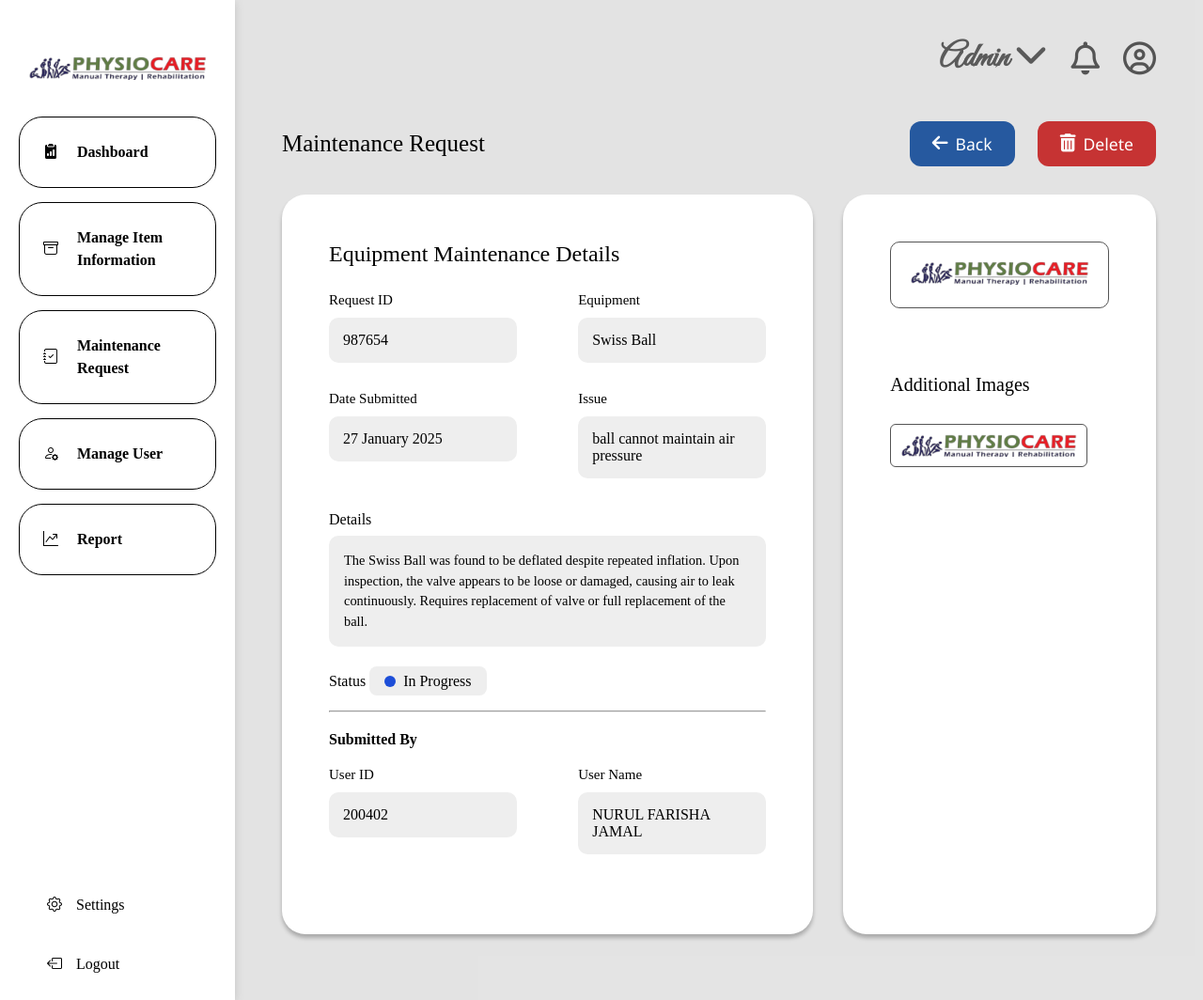
After one commit to muaznn/123, a PHP site: the page made by view maintenance request.html in a window 1280 px wide. The commit adds this page. Shown: the whole page at 94% size. Run offline with PHP 8.4, Linux system fonts and the light colour scheme.

Commit message:
update css and html

```diff
--- a/style.css
+++ b/style.css
@@ -1,6 +1,8 @@
 :root {
   --blue-hover: #72a0c140;
   --dark-blue: #26599f;
+  --grey-bg: #54545429;
+  --grey-txt: #545454;
 }
 
 * {
@@ -12,7 +14,7 @@
 body {
   display: flex;
   height: 100vh;
-  font-family: Arial, sans-serif;
+  font-family: Cardo;
   overflow: hidden;
 }
 
@@ -51,13 +53,13 @@ nav ul li a {
   text-decoration: none;
   font-weight: bold;
   display: flex;
-  padding: 20px 25px;
+  padding: 25px;
   border-radius: 25px;
   align-items: center;
   gap: 20px;
   line-height: 1.5;
   transition: background-color 0.3s ease, color 0.3s ease;
-  border: 1px solid rgba(0, 0, 0, 0.207);
+  border: 1px solid black;
 }
 
 nav ul li a:hover {
@@ -85,3 +87,368 @@ nav ul li a:hover {
 .bottom-menu li a:hover {
   color: #545454;
 }
+
+/* HANDLE MAINTENANCE REQUEST  */
+.main-content {
+  flex: 1;
+  padding: 40px 50px;
+  background: var(--grey-bg);
+  overflow: auto;
+}
+
+.header-title {
+  display: flex;
+  justify-content: flex-end;
+}
+
+.header-group {
+  display: flex;
+  align-items: center;
+  gap: 25px;
+}
+
+.admin-text {
+  font-family: "Great Vibes", cursive;
+  font-size: 35px;
+  font-weight: 600;
+  color: #5a5a5a;
+  cursor: pointer;
+}
+
+.far {
+  font-size: 35px;
+  color: var(--grey-txt);
+}
+
+.table-container {
+  margin-top: 20px;
+  overflow-x: auto;
+  background: #fff;
+  padding: 50px;
+  border-radius: 25px;
+  box-shadow: 0px 4px 4px 0px rgba(0, 0, 0, 0.25);
+}
+
+.table-title {
+  display: flex;
+  align-items: center;
+  gap: 30px;
+}
+
+.handle-maintenance-title {
+  flex: 1;
+  font-size: 32px;
+}
+
+.search-input {
+  width: 250px;
+  border: none;
+  color: var(--grey-txt);
+  outline: none;
+}
+
+.search-container,
+.filter-btn {
+  display: flex;
+  align-items: center;
+  border: 1px solid var(--grey-txt);
+  border-radius: 15px;
+  padding: 10px;
+  font-size: 15px;
+  color: var(--grey-txt);
+  gap: 5px;
+}
+
+.filter-btn {
+  cursor: pointer;
+  background-color: transparent;
+  transition: background-color 0.2s ease;
+}
+
+.filter-btn:hover {
+  background-color: #f3f4f6; /* Tailwind gray-100 */
+}
+
+.search-container i,
+.filter-btn i {
+  margin-right: 0.25rem;
+}
+
+table {
+  width: 100%;
+  border-collapse: separate;
+  border-spacing: 0 15px;
+}
+
+thead tr th {
+  border-bottom: 1px solid var(--grey-txt);
+  border-top: 1px solid var(--grey-txt);
+  padding-top: 20px;
+  padding-bottom: 20px;
+}
+
+tbody tr {
+  border-radius: 15px;
+  transition: box-shadow 0.3s ease;
+}
+
+tbody tr td {
+  padding: 15px;
+  color: var(--grey-txt);
+  text-align: center;
+}
+
+tbody tr:hover {
+  box-shadow: 0 4px 8px rgb(0 0 0 / 0.15);
+}
+
+.status-cell {
+  display: flex;
+  align-items: center;
+  gap: 8px;
+  justify-content: center;
+}
+
+.status-indicator {
+  width: 12px;
+  height: 12px;
+  border-radius: 50%; /* makes it a circle */
+}
+
+.status-text {
+  font-weight: 500;
+}
+
+.status-indicator.pending {
+  background-color: #ec7a49;
+}
+
+.status-indicator.completed {
+  background-color: #08763f;
+}
+
+.status-indicator.in-progress {
+  background-color: #0f4790;
+}
+
+.action-buttons {
+  display: flex;
+  gap: 14px;
+  justify-content: center;
+}
+
+.action-buttons i {
+  cursor: pointer;
+}
+
+.view {
+  background: rgba(99, 132, 90, 0.54);
+  padding: 6px 5px;
+  border-radius: 5px;
+  color: black;
+}
+
+.edit {
+  padding: 6px 5px;
+  border-radius: 5px;
+  color: black;
+  background: #fff20099;
+}
+
+.delete {
+  padding: 6px;
+  border-radius: 5px;
+  color: black;
+  background: rgba(255, 0, 0, 0.63);
+}
+
+/* EDIT MAINTENANCE REQUEST  */
+.header-title-wrapper {
+  display: flex;
+  align-items: center;
+  padding: 45px 0 0;
+  justify-content: space-between;
+}
+
+.maintenance-title {
+  font-size: 25px;
+}
+
+.btn-holder {
+  display: flex;
+  gap: 24px;
+}
+
+.btn {
+  display: flex;
+  align-items: center;
+  gap: 0.5rem;
+  padding: 0.75rem 1.5rem;
+  border: none;
+  border-radius: 12px;
+  font-size: 1.1rem;
+  font-family: "Segoe UI", sans-serif;
+  cursor: pointer;
+  transition: background-color 0.3s ease;
+}
+
+.back {
+  background-color: #26599f;
+  color: white;
+}
+
+.big-delete {
+  background-color: #c63333;
+  color: white;
+}
+
+.save {
+  background-color: #abcfb3;
+  color: #1f2937;
+}
+
+.btn i {
+  font-size: 1.2rem;
+}
+
+.btn:hover {
+  opacity: 0.9;
+}
+
+.request-detail-wrapper {
+  display: flex;
+  gap: 2rem;
+  margin: 30px 0;
+  border-radius: 12px;
+  font-family: "Cardo";
+}
+
+/* Left section */
+.left-request-detail {
+  flex: 2;
+  background: white;
+  border-radius: 25px;
+  padding: 50px;
+  box-shadow: 0px 4px 4px 0px rgba(0, 0, 0, 0.25);
+}
+
+.left-request-detail h2 {
+  margin-bottom: 27px;
+  font-weight: normal;
+}
+
+.info-grid {
+  display: grid;
+  grid-template-columns: repeat(2, 1fr);
+  gap: 30px 65px;
+  margin-bottom: 35px;
+}
+
+.info-item label {
+  display: block;
+  font-size: 15px;
+  margin-bottom: 10px;
+}
+
+.info-box {
+  background: #eee;
+  padding: 15px;
+  border-radius: 10px;
+  font-weight: 500;
+}
+
+.info-box.large {
+  font-size: 0.9rem;
+  line-height: 1.5;
+  padding: 1rem;
+  margin-top: 0.5rem;
+}
+
+.status-section {
+  margin-top: 1rem;
+  display: flex;
+  gap: 15px;
+  align-items: center;
+}
+
+.status-dropdown {
+  padding: 0.5rem;
+  border-radius: 6px;
+  border: 1px solid #ccc;
+  margin-top: 0.3rem;
+}
+
+.submitted-by h3 {
+  margin-top: 20px;
+  font-size: 16px;
+  margin-bottom: 20px;
+}
+
+hr {
+  margin: 1rem 0;
+}
+
+/* Right section */
+.right-request-detail {
+  flex: 1;
+  background: white;
+  border-radius: 25px;
+  padding: 50px;
+  box-shadow: 0px 4px 4px 0px rgba(0, 0, 0, 0.25);
+  display: flex;
+  flex-direction: column;
+}
+
+.main-img {
+  padding: 20px;
+  border: 1px solid #545454;
+  border-radius: 10px;
+  margin-bottom: 70px;
+}
+
+.main-img img {
+  width: 100%;
+  height: auto;
+  object-fit: cover;
+}
+
+.right-request-detail p {
+  font-size: 20px;
+  margin-bottom: 30px;
+}
+
+.thumbnail img {
+  width: 90%;
+  height: 90%;
+  border: 1px solid #545454;
+  border-radius: 6px;
+  object-fit: cover;
+  padding: 10px;
+}
+
+/* VIEW MAINTENANCE REQUEST DETAILS  */
+.status-display {
+  margin-top: 1rem;
+}
+
+.status-label {
+  display: inline-flex;
+  align-items: center;
+  gap: 0.5rem;
+  background-color: #eee;
+  padding: 0.4rem 1rem;
+  border-radius: 8px;
+  font-weight: 500;
+  width: fit-content;
+  margin-top: 0.3rem;
+}
+
+.status-dot {
+  width: 12px;
+  height: 12px;
+  border-radius: 9999px;
+}
+
+.status-dot.in-progress {
+  background-color: #1d4ed8; /* Blue */
+}
--- /dev/null
+++ b/view maintenance request.html
@@ -0,0 +1,111 @@
+<!DOCTYPE html>
+<html>
+  <head>
+    <meta charset="UTF-8" />
+    <link rel="stylesheet" href="style.css" />
+    <link
+      rel="stylesheet"
+      href="https://cdnjs.cloudflare.com/ajax/libs/font-awesome/6.5.0/css/all.min.css"
+    />
+    <style>
+      @import url("https://fonts.googleapis.com/css2?family=Great+Vibes&display=swap");
+    </style>
+    <title>Maintenance Request Details</title>
+  </head>
+  <body>
+    <!-- Placeholder untuk sidebar -->
+    <div id="sidebar-placeholder"></div>
+
+    <div class="main-content">
+      <header class="header-title">
+        <div class="header-group">
+          <span class="admin-text"
+            >Admin <i class="fas fa-chevron-down text-base"></i
+          ></span>
+          <i class="far fa-bell cursor-pointer"></i>
+          <i class="far fa-user-circle cursor-pointer"></i>
+        </div>
+      </header>
+      <div class="header-title-wrapper">
+        <div class="maintenance-title">Maintenance Request</div>
+        <div class="btn-holder">
+          <button class="btn back">
+            <i class="fas fa-arrow-left"></i> Back
+          </button>
+          <button class="btn big-delete">
+            <i class="fas fa-trash-alt"></i> Delete
+          </button>
+        </div>
+      </div>
+      <div class="request-detail-wrapper">
+        <div class="left-request-detail">
+          <h2>Equipment Maintenance Details</h2>
+          <div class="info-grid">
+            <div class="info-item">
+              <label>Request ID</label>
+              <div class="info-box">987654</div>
+            </div>
+            <div class="info-item">
+              <label>Equipment</label>
+              <div class="info-box">Swiss Ball</div>
+            </div>
+            <div class="info-item">
+              <label>Date Submitted</label>
+              <div class="info-box">27 January 2025</div>
+            </div>
+            <div class="info-item">
+              <label>Issue</label>
+              <div class="info-box">ball cannot maintain air pressure</div>
+            </div>
+          </div>
+          <div class="detail-section">
+            <label>Details</label>
+            <div class="info-box large">
+              The Swiss Ball was found to be deflated despite repeated
+              inflation. Upon inspection, the valve appears to be loose or
+              damaged, causing air to leak continuously. Requires replacement of
+              valve or full replacement of the ball.
+            </div>
+          </div>
+          <div class="status-display">
+            <label>Status</label>
+            <div class="status-label">
+              <span class="status-dot in-progress"></span>
+              In Progress
+            </div>
+          </div>
+          <hr />
+          <div class="submitted-by">
+            <h3>Submitted By</h3>
+            <div class="info-grid">
+              <div class="info-item">
+                <label>User ID</label>
+                <div class="info-box">200402</div>
+              </div>
+              <div class="info-item">
+                <label>User Name</label>
+                <div class="info-box">NURUL FARISHA JAMAL</div>
+              </div>
+            </div>
+          </div>
+        </div>
+        <div class="right-request-detail">
+          <div class="main-img">
+            <img src="physiocare-logo.png" alt="Main image" />
+          </div>
+          <p>Additional Images</p>
+          <div class="thumbnail">
+            <img src="physiocare-logo.png" alt="Thumbnail" />
+          </div>
+        </div>
+      </div>
+    </div>
+    <script>
+      fetch("sidebar.html")
+        .then((response) => response.text())
+        .then((data) => {
+          document.getElementById("sidebar-placeholder").innerHTML = data;
+        });
+    </script>
+  </body>
+</html>
```
Also changed, not shown: edit maintenance request.html (added, +115 -0 lines), handle maintenance request.html (added, +110 -0 lines).
